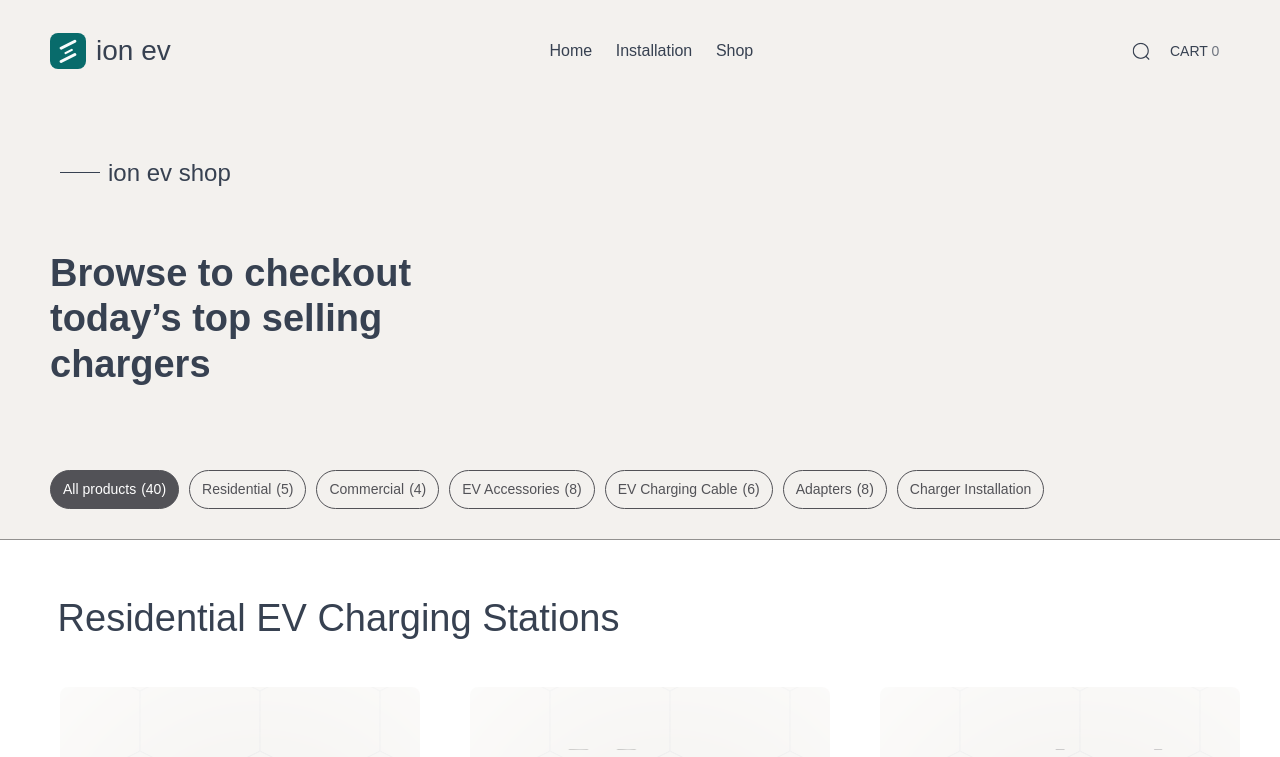
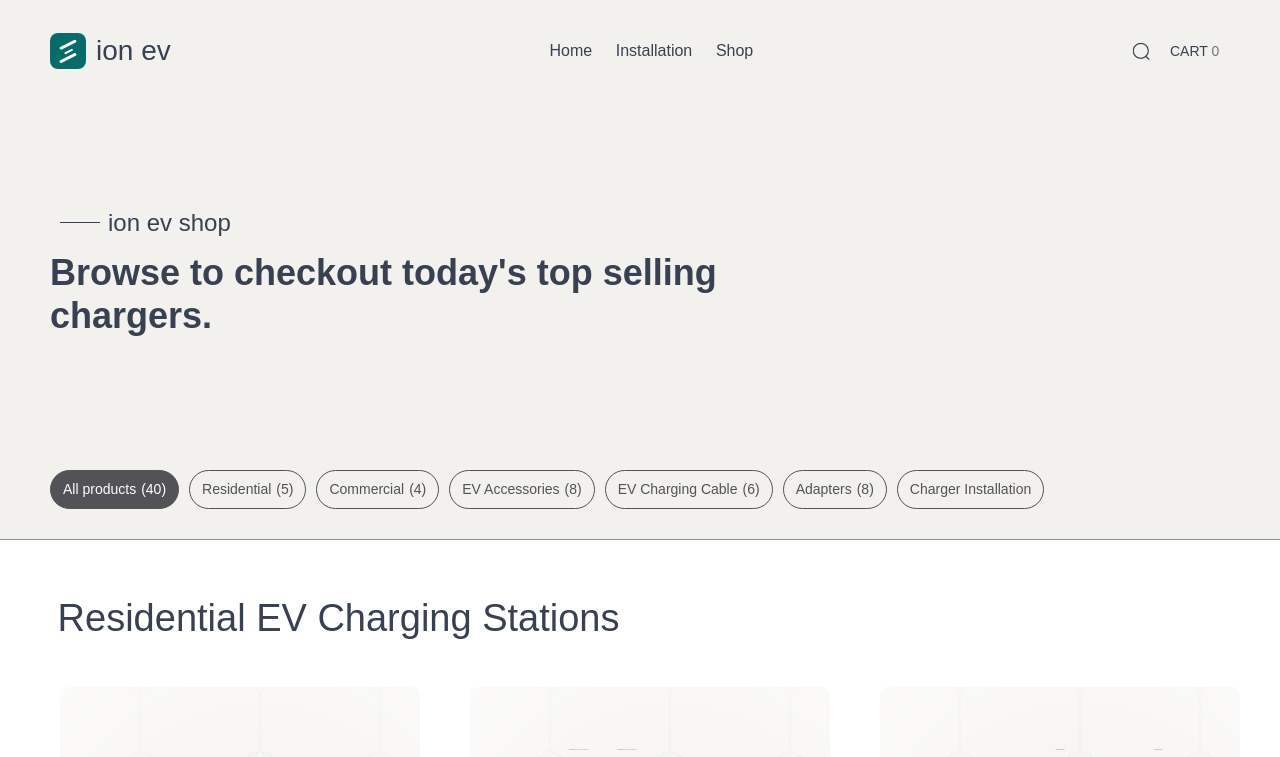
Before and after one commit to owlcode3/ion-ev, a React (Vite) app: page /shop in a window 1280 px wide. Shown: the top 757 px of the page. Built offline with nearby package versions, Linux system fonts and the light colour scheme; a web font is replaced by a local one.

Commit message:
made some changes to the shopHeader CSS file

```diff
--- a/src/components/component/HeroShop.tsx
+++ b/src/components/component/HeroShop.tsx
@@ -10,7 +10,7 @@ function HeroShop() {
 
       <div className="hero-shop__box-2">
         <h2 className="hero-shop__text">
-          Browse to checkout today’s top selling chargers
+          Browse to checkout today's top selling chargers.
         </h2>
       </div>
     </div>
--- a/src/styles/components/hero.scss
+++ b/src/styles/components/hero.scss
@@ -142,7 +142,7 @@
   color: $color-txt-7;
   display: flex;
   flex-direction: column;
-  gap: 6rem;
+  gap: 1rem;
 }
 
 .hero-shop__box-1 {
@@ -165,9 +165,9 @@
 }
 
 .hero-shop__text {
-  max-width: 39.5rem;
+  max-width: 70rem;
   font-weight: 600;
-  font-size: 3.8rem;
+  font-size: 3.6rem;
   line-height: 120%;
   @include media("<=22.0625em") {
     // 353px
--- a/src/styles/layouts/shopHeader.scss
+++ b/src/styles/layouts/shopHeader.scss
@@ -1,17 +1,4 @@
 .shop-header {
-  // @extend %center;
-  // position: relative;
-  // flex-direction: column;
-  // justify-content: flex-start;
-  // align-items: stretch;
-  // gap: 15rem;
-  // background-image: url(/shop-bg.svg);
-  // background-size: cover;
-  // background-position: center;
-  // background-repeat: no-repeat;
-  // height: 75.4rem;
-
-  // @extend %center;
   display: flex;
   flex-direction: column;
   justify-content: space-between;
@@ -20,18 +7,9 @@
   height: 54rem;
   background: #f3f1ee;
   border-bottom: 0.1px solid rgb(0, 0, 0, 0.4);
-
-  @include media("<=phone") {
-    gap: 20rem;
-  }
   @include media("<=43.75em") {
     // 700px
     padding: 2rem;
-    gap: 25rem;
-  }
-  @include media("<=40.625em") {
-    // 650px
-    gap: 36rem;
   }
 }
 
```
